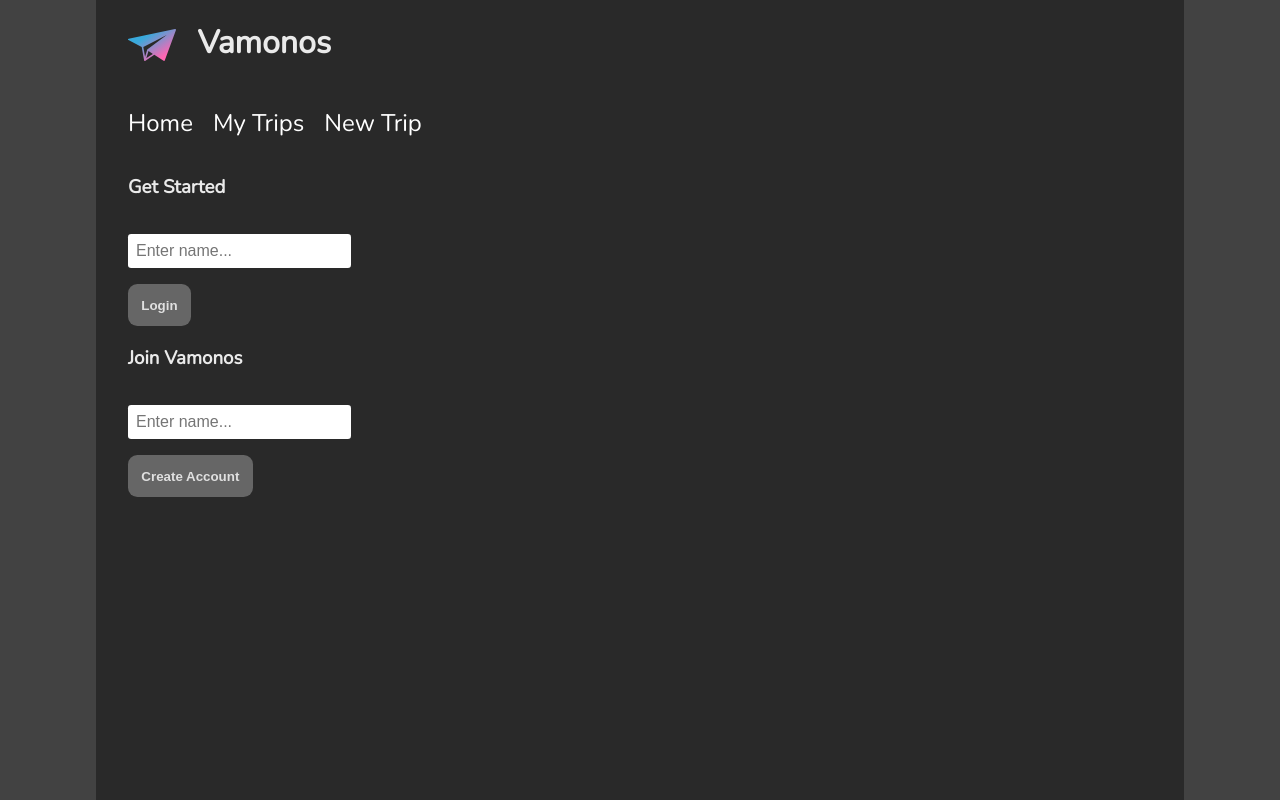
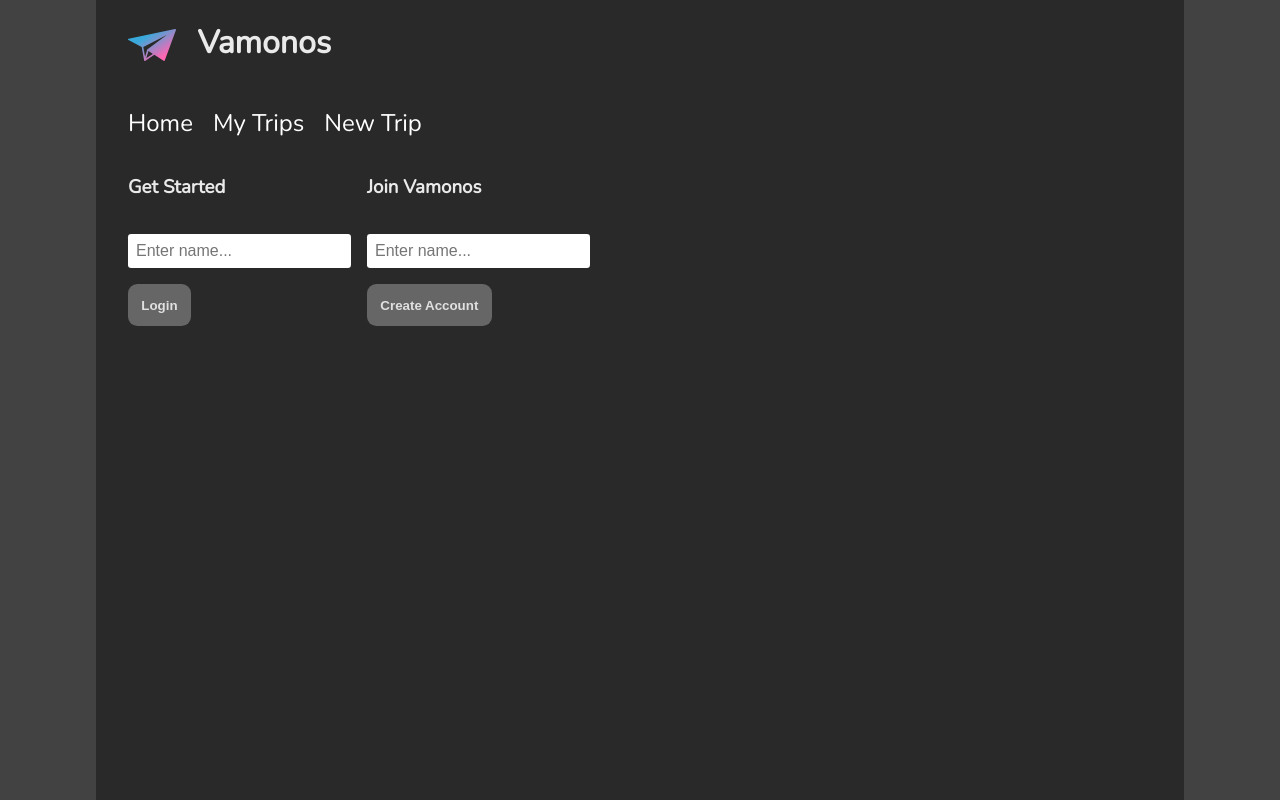
Before and after one commit to pnw-henry/vamonos-frontend, a React (Create React App) app: page / in a window 1280 px wide. Built offline with nearby package versions, Linux system fonts and the light colour scheme; no server answers.

Commit message:
Working build

```diff
--- a/src/components/UserLogin.js
+++ b/src/components/UserLogin.js
@@ -61,8 +61,8 @@ function UserLogin({ loginState, onUserLogin, users, onUserSelect, userID }) {
       {loginState ? (
         ""
       ) : (
-        <div>
-          <span>
+        <div className="login-inputs">
+          <div className="existing-user">
             <h3>Get Started</h3>
             <form className="login-form" onSubmit={handleExistingUserSubmit}>
               <input
@@ -76,6 +76,8 @@ function UserLogin({ loginState, onUserLogin, users, onUserSelect, userID }) {
                 Login
               </button>
             </form>
+          </div>
+          <div className="new-user">
             <h3>Join Vamonos</h3>
             <form className="new-user-form" onSubmit={handleNewUserSubmit}>
               <input
@@ -89,7 +91,7 @@ function UserLogin({ loginState, onUserLogin, users, onUserSelect, userID }) {
                 Create Account
               </button>
             </form>
-          </span>
+          </div>
         </div>
       )}
     </div>
--- a/src/index.css
+++ b/src/index.css
@@ -54,6 +54,12 @@ header {
 
 header h1 {
   flex-grow: 1;
+}
+
+.login-inputs {
+  display: flex;
+  flex-direction: row;
+  justify-content: flex-start;
 }
 
 .no-trips h3:last-child {
```
